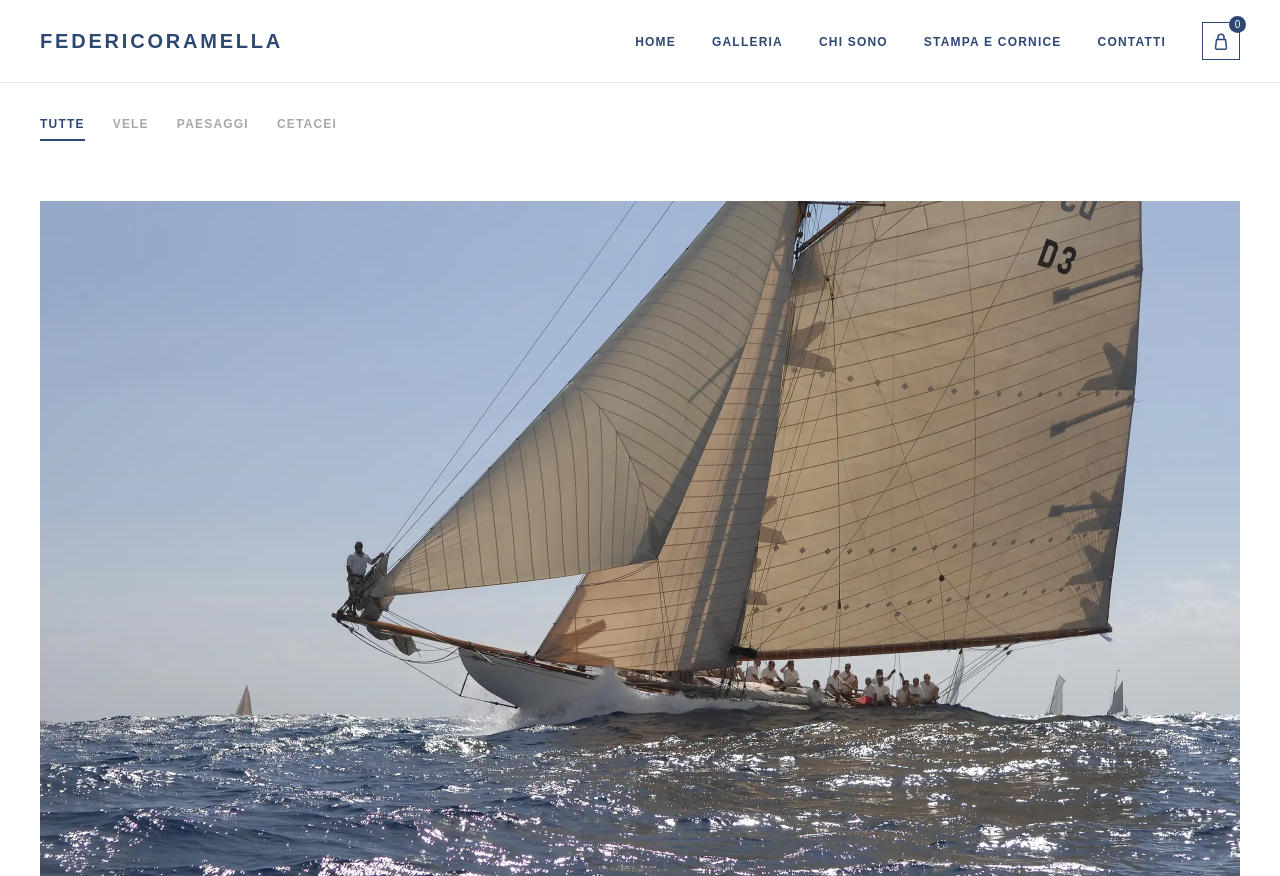
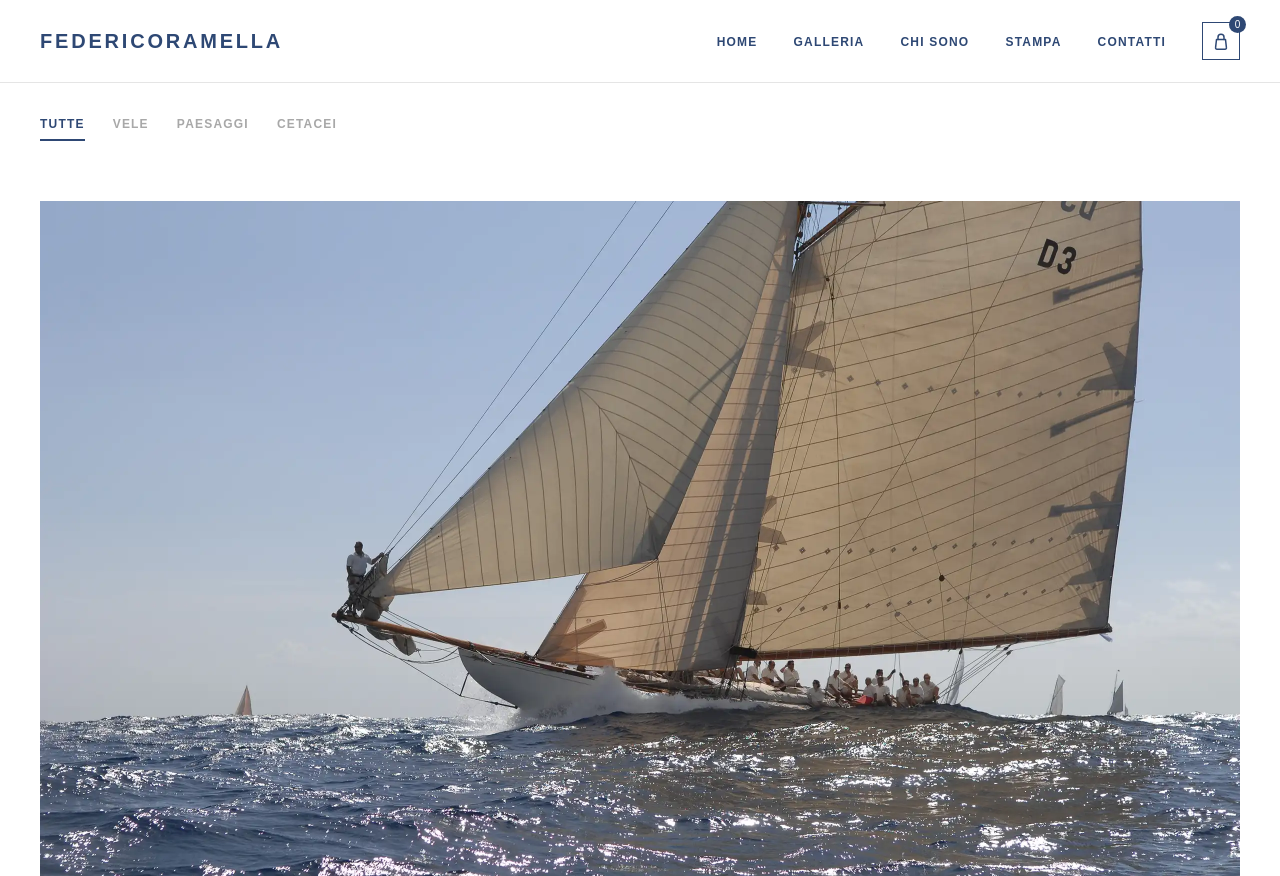
Before and after one commit to fotoramella-alberto/def, a website: page index.html in a window 1280 px wide. Shown: the top 876 px of the page. Drawn offline with Linux system fonts and the light colour scheme.

Commit message:
Add files via upload

```diff
--- a/index.html
+++ b/index.html
@@ -282,7 +282,7 @@
       <li><a href="#" id="homeLink">Home</a></li>
       <li><a href="#filters">Galleria</a></li>
       <li><a href="#about">Chi sono</a></li>
-      <li><a href="stampa.html">Stampa e cornice</a></li>
+      <li><a href="stampa.html">Stampa</a></li>
       <li><a href="#contatti">Contatti</a></li>
       <li><button class="cart-btn" id="cartBtn" aria-label="Carrello">
         <svg width="18" height="18" viewBox="0 0 24 24" fill="none" stroke="currentColor" stroke-width="2" stroke-linecap="round" stroke-linejoin="round">
```
